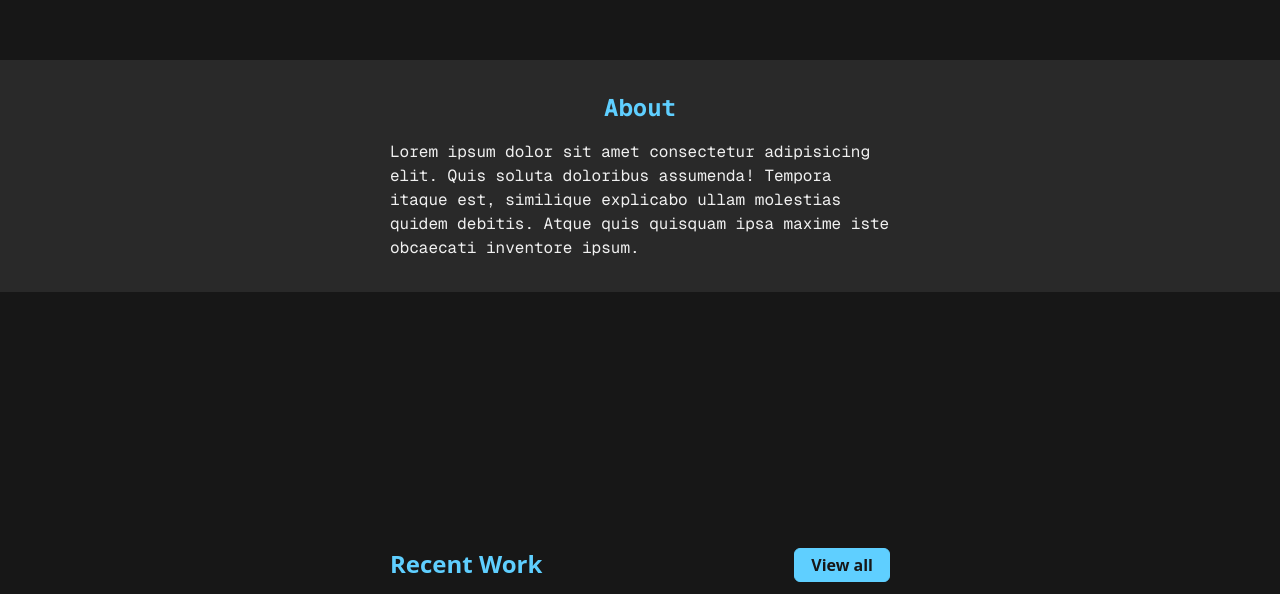
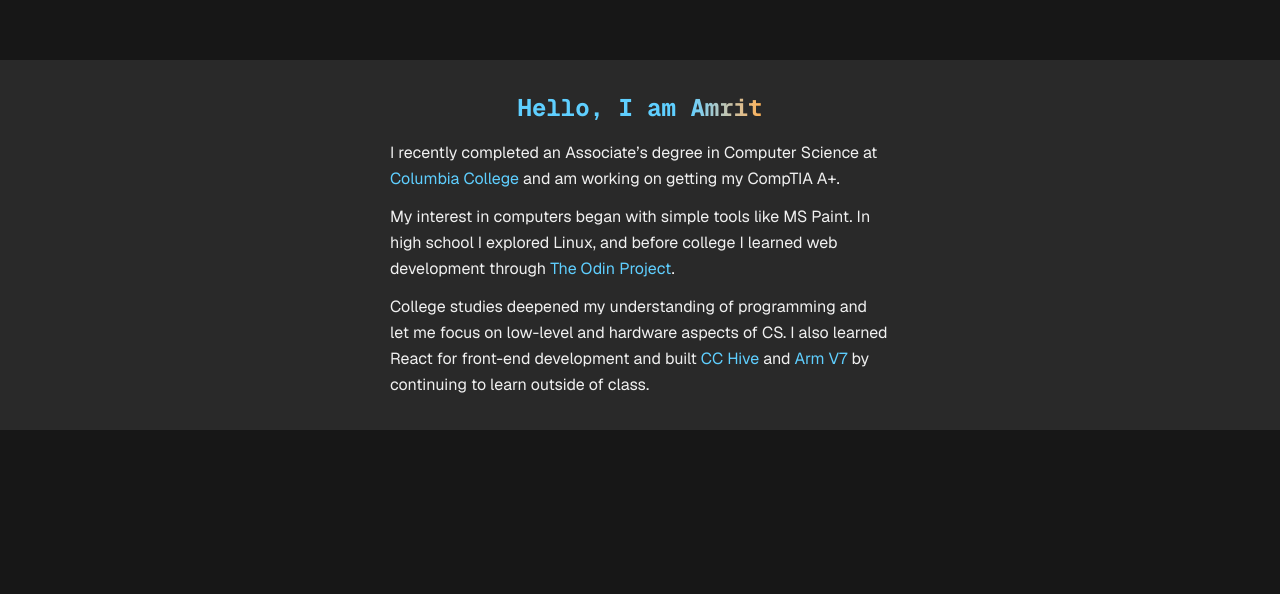
Before and after one commit to amrxt1/portfolio, a Next.js app: page / in a window 1280 px wide. Shown: the part 729-1323 px from the top of the page. Built offline with nearby package versions, Linux system fonts and the light colour scheme.

Commit message:
Add AboutMe info

```diff
--- a/src/components/home/AboutMe.jsx
+++ b/src/components/home/AboutMe.jsx
@@ -1,19 +1,54 @@
 import Container from "../layout/Container";
-import Card from "../ui/Card";
+
+import Link from "next/link";
+
+function TextLink({ external = false, href = "", className = "", children }) {
+  return (
+    <Link
+      href={href}
+      className={`text-primary cursor-pointer md:hover:underline ${className}`}
+      target={external ? "_blank" : "_self"}
+      rel="noopener noreferrer"
+    >
+      {children}
+    </Link>
+  );
+}
 
 const AboutMe = () => {
   return (
     <Container className="bg-surface py-8 font-mono">
       <h1 className="text-primary mb-4 text-center text-2xl font-bold">
-        About
+        Hello, I am{" "}
+        <span className="from-primary to-accent bg-gradient-to-r bg-clip-text text-transparent">
+          Amrit
+        </span>
       </h1>
       <div className="flex w-full justify-center">
-        <div className="max-w-[500px] select-text">
+        <div className="w-full max-w-[500px] space-y-3 font-sans leading-relaxed select-text">
           <p>
-            Lorem ipsum dolor sit amet consectetur adipisicing elit. Quis soluta
-            doloribus assumenda! Tempora itaque est, similique explicabo ullam
-            molestias quidem debitis. Atque quis quisquam ipsa maxime iste
-            obcaecati inventore ipsum.
+            I recently completed an Associate’s degree in Computer Science at{" "}
+            <TextLink external href="https://columbiacollege.ca">
+              Columbia College
+            </TextLink>{" "}
+            and am working on getting my CompTIA A+.
+          </p>
+          <p>
+            My interest in computers began with simple tools like MS Paint. In
+            high school I explored Linux, and before college I learned web
+            development through{" "}
+            <TextLink external href="https://theodinproject.com">
+              The Odin Project
+            </TextLink>
+            .
+          </p>
+          <p>
+            College studies deepened my understanding of programming and let me
+            focus on low-level and hardware aspects of CS. I also learned React
+            for front-end development and built{" "}
+            <TextLink href="/projects/cchive">CC Hive</TextLink> and{" "}
+            <TextLink href="/projects/armv7">Arm V7</TextLink> by continuing to
+            learn outside of class.
           </p>
         </div>
       </div>
```
